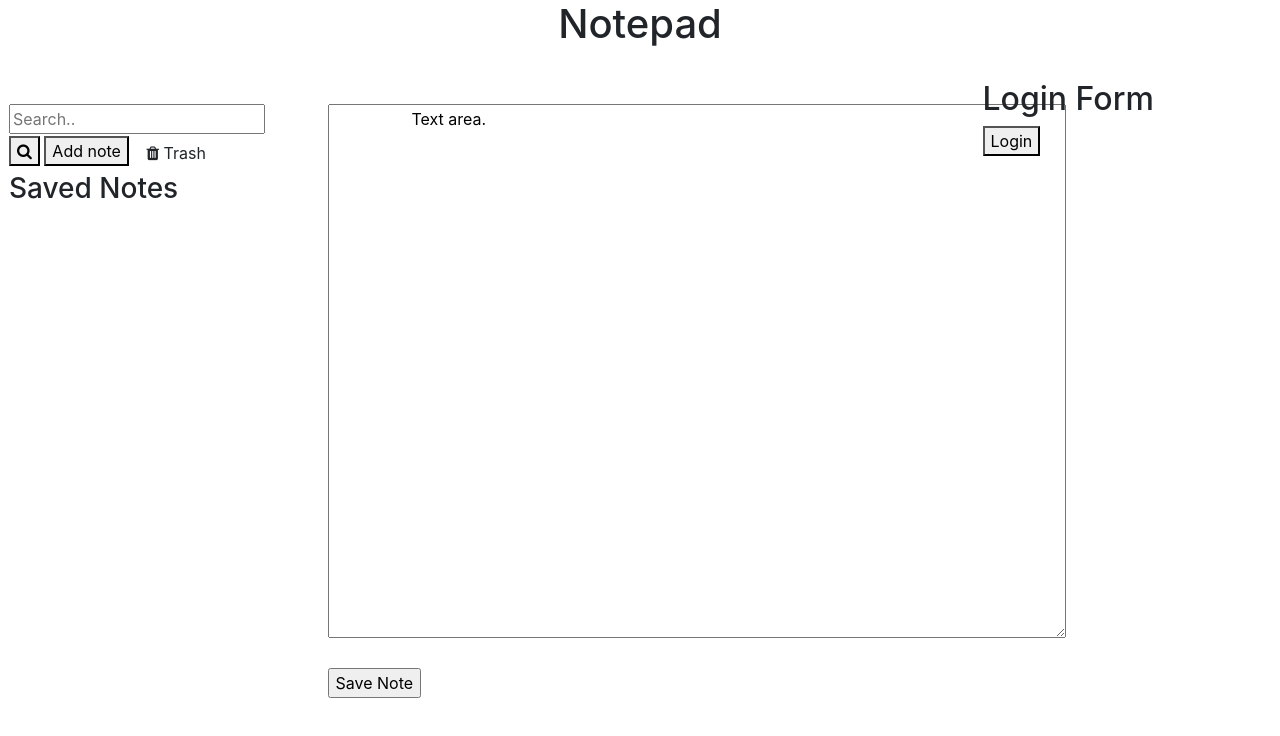
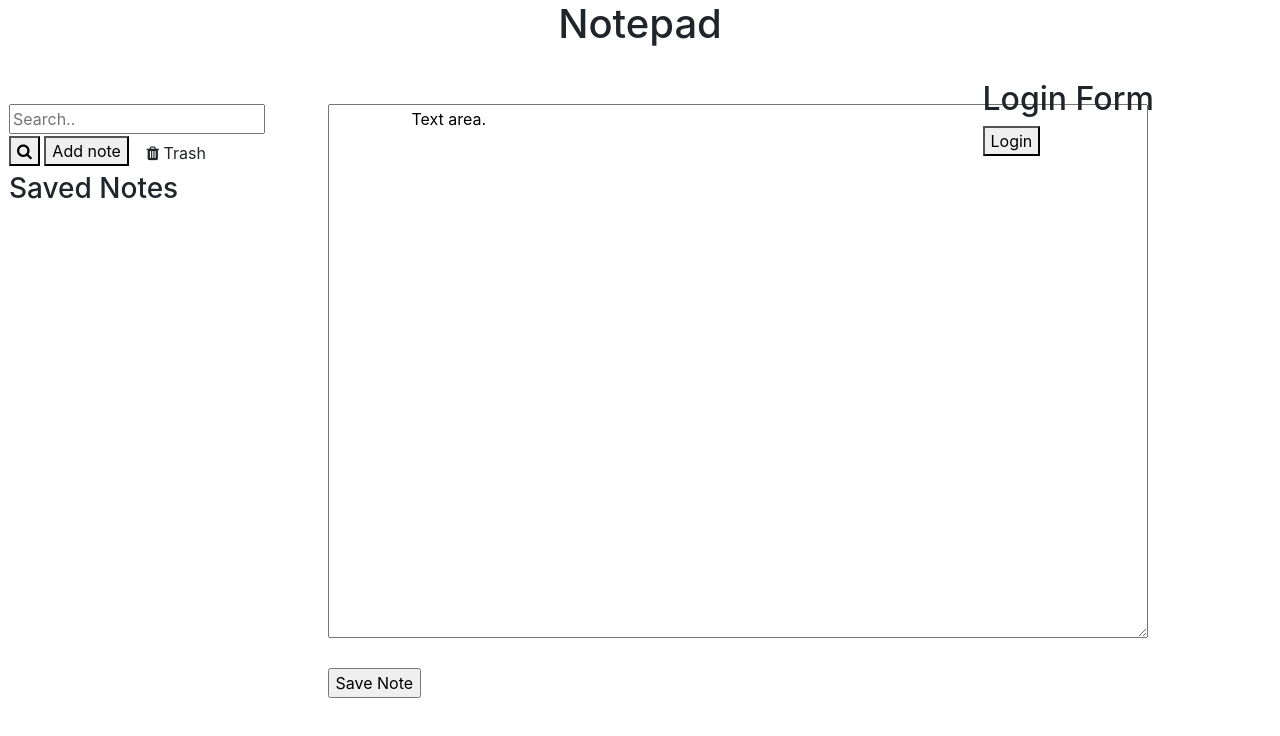
Before and after one commit to geeker254/Notepad, a plain HTML site: page index.html in a window 1280 px wide. Drawn offline with nearby package versions, Linux system fonts and the light colour scheme.

Commit message:
format style

```diff
--- a/index.html
+++ b/index.html
@@ -26,7 +26,7 @@
         <div class="col-md-6">
             <form action="/action_page.php">
                 <label for="notepad"></label>
-                <textarea id="w3review" name="w3review" rows="22" cols="70">
+                <textarea id="w3review" name="w3review" rows="22" cols="78">
                   Text area.
                   </textarea>
                   <br><br>
```
